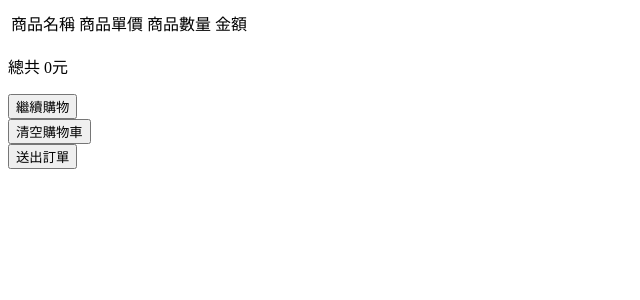
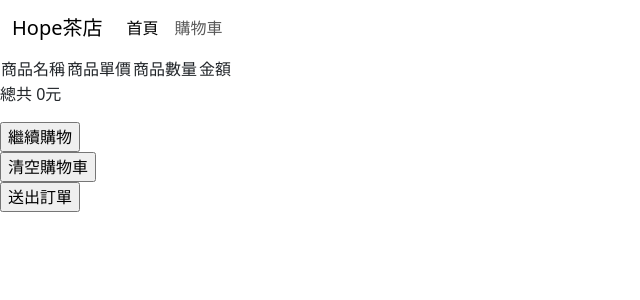
Before and after one commit to hopewu0320/Drinkapp, a Django app: page /cart/ in a window 1280 px wide. Shown: the top 300 px of the page, without its empty margins (0-640 px from the left). Run offline with Django 4.2, Linux system fonts and the light colour scheme; a user stored in the database is signed in; data comes from the database, SQL or seed files in the repository; both versions use the stored data as it was after the commit.

Commit message:
boostrap init

```diff
--- a/base/templates/base/main.html
+++ b/base/templates/base/main.html
@@ -4,12 +4,31 @@
     <meta charset="UTF-8">
     <meta http-equiv="X-UA-Compatible" content="IE=edge">
     <meta name="viewport" content="width=device-width, initial-scale=1.0">
+    <link href="https://cdn.jsdelivr.net/npm/bootstrap@5.3.0-alpha1/dist/css/bootstrap.min.css" rel="stylesheet" integrity="sha384-GLhlTQ8iRABdZLl6O3oVMWSktQOp6b7In1Zl3/Jr59b6EGGoI1aFkw7cmDA6j6gD" crossorigin="anonymous">
+    <script src="https://cdn.jsdelivr.net/npm/bootstrap@5.3.0-alpha1/dist/js/bootstrap.bundle.min.js" integrity="sha384-w76AqPfDkMBDXo30jS1Sgez6pr3x5MlQ1ZAGC+nuZB+EYdgRZgiwxhTBTkF7CXvN" crossorigin="anonymous"></script>
     <title>drinkapp</title>
 </head>
 <body>
+    <nav class="navbar navbar-expand-lg ">
+        <div class="container-fluid">
+          <a class="navbar-brand" >Hope茶店</a>
+          <button class="navbar-toggler" type="button" data-bs-toggle="collapse" data-bs-target="#navbarNav"
+          aria-controls="navbarNav" aria-expanded="false" aria-label="Toggle navigation">
+            <span class="navbar-toggler-icon"></span>
+          </button>
+          <div class="collapse navbar-collapse" id="navbarNav">
+            <ul class="navbar-nav">
+              <li class="nav-item">
+                <a class="nav-link active" aria-current="page" href="{% url 'home' %}">首頁</a>
+              </li>
+              <li class="nav-item">
+                <a class="nav-link" href="{% url 'cart' %}">購物車</a>
+              </li>
 
-    {% block content %}
-
-    {% endblock content %}
+            </ul>
+          </div>
+        </div>
+    </nav>
+    {% block content %}{% endblock content %}
 </body>
 </html>
--- /dev/null
+++ b/package.json
@@ -0,0 +1,5 @@
+{
+  "dependencies": {
+    "bootstrap": "^5.3.0-alpha1"
+  }
+}
```
Also changed, not shown: db.sqlite3, image/玫瑰香妃茶.jpg (added), package-lock.json (added), static/image/晚安舒眠茶.jpg (added), static/image/玫瑰香妃茶.jpg (added).
